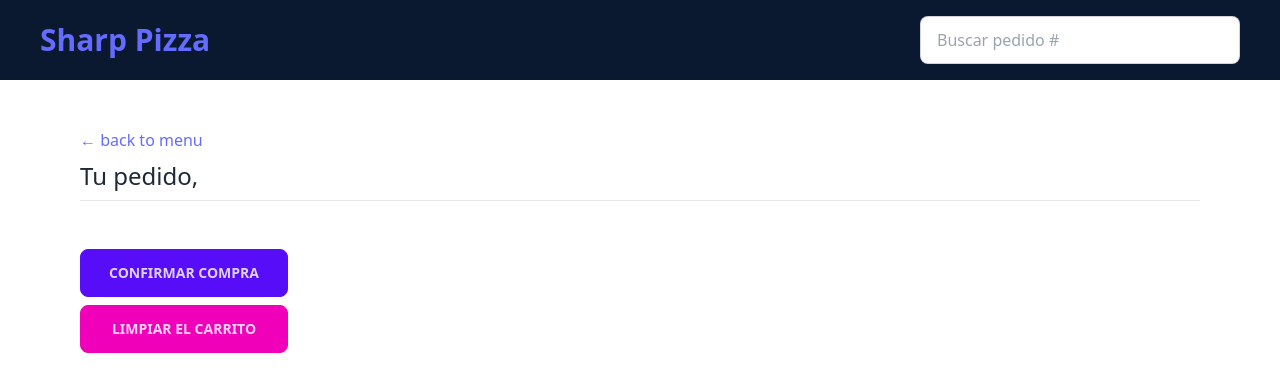
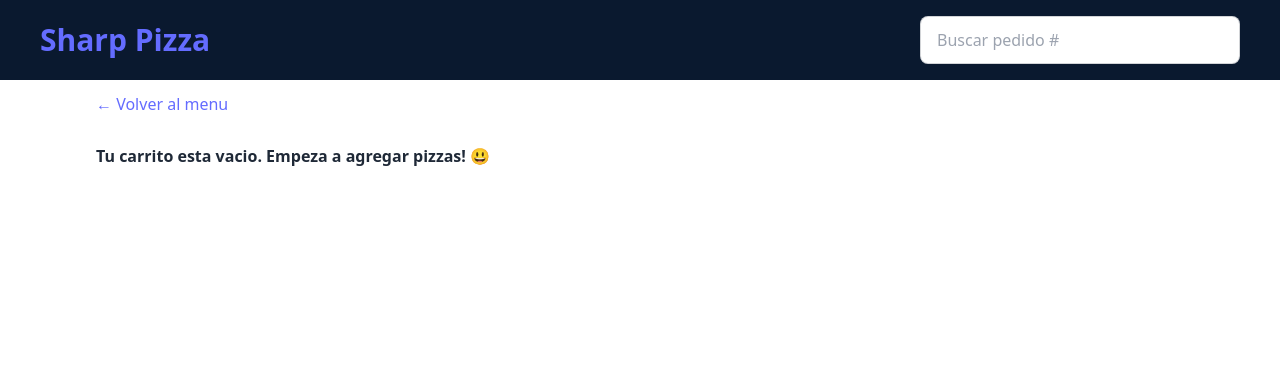
Before and after one commit to No-Country/c14-46-m-csharp-react, a React (Vite) app in the folder front/sharp-pizza/: page /cart in a window 1280 px wide. Shown: the top 392 px of the page. Built offline with nearby package versions, Linux system fonts and the light colour scheme.

Commit message:
add clear cart btn functionality

```diff
--- a/front/sharp-pizza/src/features/cart/Cart.jsx
+++ b/front/sharp-pizza/src/features/cart/Cart.jsx
@@ -1,14 +1,19 @@
-import { useSelector } from "react-redux"
+import { useDispatch, useSelector } from "react-redux"
 import { Link } from "react-router-dom"
 import CartItem from "./CartItem"
+import { clearCart } from "./cartSlice"
+import EmptyCart from "./EmptyCart"
 
 const Cart = () => {
   const username = useSelector(state => state.user.name)
   const products = useSelector(state => state.cart.products)
+  const dispatch = useDispatch()
+
+  if (!products.length) return <EmptyCart />
 
   return (
     <div className="flex flex-col justify-center items-left gap-2 pt-12">
-      <Link to={'/menu'}>&larr; back to menu</Link>
+      <Link to={'/menu'}>&larr; Volver al menu</Link>
       <h1 className="text-2xl">Tu pedido, {username}</h1>
 
       {products.map(product => (
@@ -18,9 +23,7 @@ const Cart = () => {
       <hr />
 
       <Link className="btn btn-primary w-52 mt-10" to={'/order/new'}>Confirmar compra</Link>
-      <button className="btn btn-secondary w-52">Limpiar el carrito</button>
-
-
+      <button className="btn btn-secondary w-52" onClick={() => dispatch(clearCart())}>Limpiar el carrito</button>
     </div>
   )
 }
```
